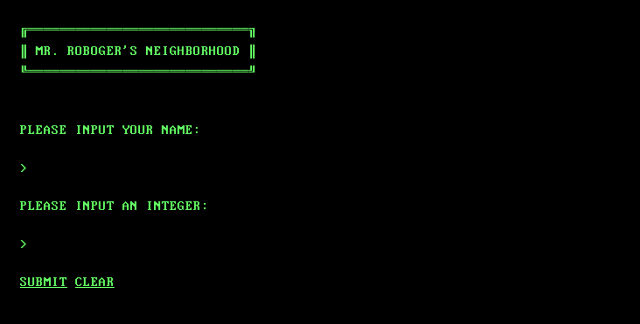
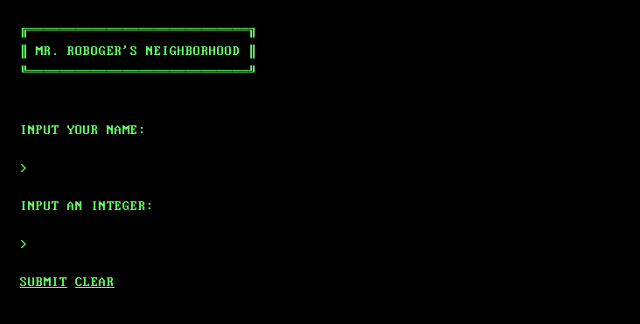
Before and after one commit to pagrimm/mr-roboger-project, a plain HTML site: page index.html in a window 1280 px wide. Shown: the whole page, without its empty margins (0-640 px from the left). Drawn offline with Linux system fonts and the light colour scheme.

Commit message:
clean up formatting

```diff
--- a/index.html
+++ b/index.html
@@ -8,7 +8,7 @@
     <link href="https://fonts.googleapis.com/css2?family=VT323&display=swap" rel="stylesheet">
     <script src="js/jquery-3.5.1.js"></script>
     <script src="js/scripts.js"></script>
-  <title>Document</title>
+    <title>Mr. Roboger's Neighborhood</title>
   </head>
   <body>
     <section id="input-section">
@@ -18,9 +18,9 @@
 ╚════════════════════════════╝
       </pre>
       <form id="form1">
-      <p id="prompt">PLEASE INPUT YOUR NAME:</p>
-      <p><span>> </span><input id="input-name" type="text" autocomplete="off"></p>
-      <p>PLEASE INPUT AN INTEGER:</p>
+        <p id="prompt">INPUT YOUR NAME:</p>
+        <p><span>> </span><input id="input" type="text" autocomplete="off"></p>
+        <p>INPUT AN INTEGER:</p>
         <p><span>> </span><input id="input-number" type="text" autocomplete="off"></p>
       </form>
     </section>
--- a/js/scripts.js
+++ b/js/scripts.js
@@ -1,4 +1,4 @@
-//USER LOGIC
+//USER INTERFACE LOGIC
 $(document).ready(function() {
   $("#form1").submit(function(event){
     event.preventDefault();
```
Lines whose indentation alone changed are shown as unchanged.
